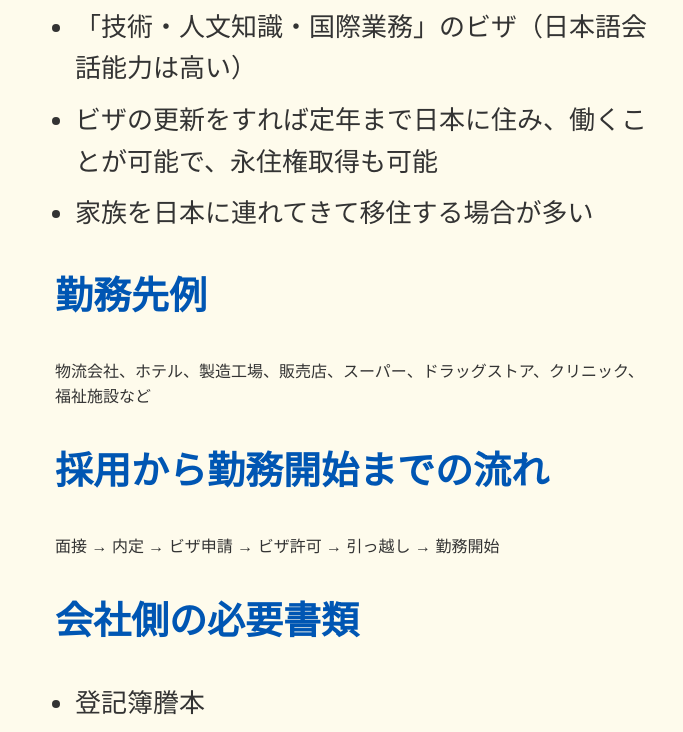
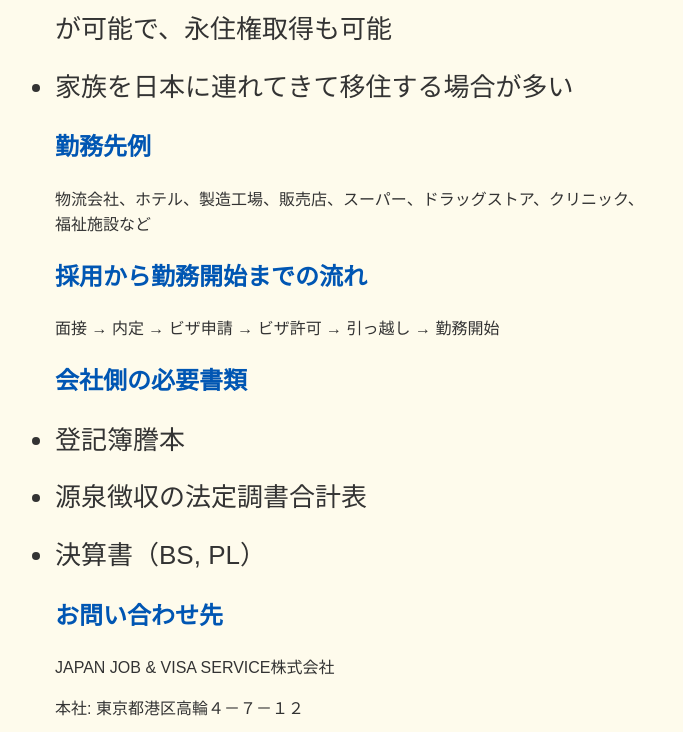
Before and after one commit to JinDGTM/.github.io, a plain HTML site: page ForCompanies.html in a window 1280 px wide. Shown: the part 612-1344 px from the top of the page, without its empty margins (285-968 px from the left). Drawn offline with Linux system fonts and the light colour scheme.

Commit message:
Update styles.css

```diff
--- a/styles.css
+++ b/styles.css
@@ -142,15 +142,17 @@ a {
 
 .for-companies h1, .for-companies h2 {
     color: #0056b3;
+    font-size: 24px
 }
 
 .for-companies ul {
     list-style-type: disc;
+    font-size: 18px
     margin-left: 20px;
 }
 
 .for-companies p, .for-companies li {
-    margin-bottom: 10px;
+    margin-bottom: 16px;
 }
 
 
```
